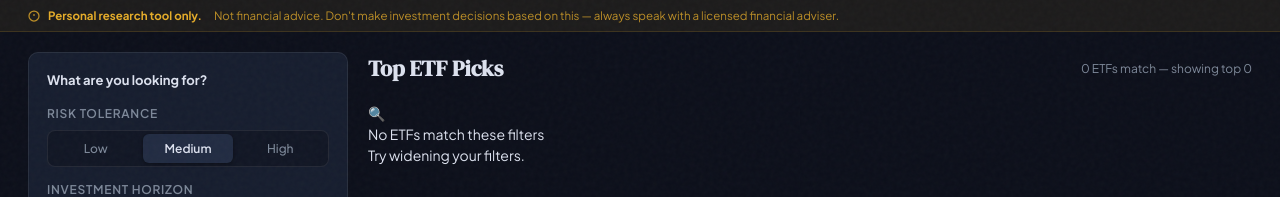
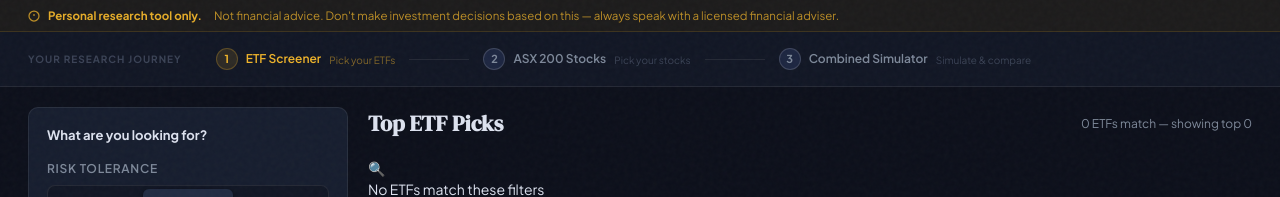
Before and after one commit to NC-droid/ASXResearchTool, a FastAPI app: page /etfs in a window 1280 px wide. Shown: the part 80-277 px from the top of the page. Run offline with FastAPI, Linux system fonts and the light colour scheme; data that the repository does not hold is empty; some libraries are stand-ins or nearby versions.

Commit message:
fix+feat: process journey banner, loading overlay, empty-state bug fix, scope fix

```diff
--- a/asx_portfolio/templates/etf_app.html
+++ b/asx_portfolio/templates/etf_app.html
@@ -315,16 +315,134 @@
       .results-title { font-size:18px !important; }
       .asx-logo-text { display:none; }
     }
+
+  /* ── Process journey banner ── */
+  .journey-banner {
+    background: var(--bg2);
+    border-bottom: 1px solid var(--border);
+    padding: 10px 28px;
+  }
+  .journey-inner {
+    max-width: 1400px; margin: 0 auto;
+    display: flex; align-items: center; gap: 20px;
+  }
+  .journey-label-outer {
+    font-size: 10px; font-weight: 700; text-transform: uppercase;
+    letter-spacing: 0.1em; color: var(--dim); white-space: nowrap;
+    flex-shrink: 0;
+  }
+  .journey-steps {
+    display: flex; align-items: center; gap: 0; flex: 1;
+  }
+  .journey-step {
+    display: flex; align-items: center; gap: 8px;
+    text-decoration: none; padding: 6px 14px; border-radius: 8px;
+    transition: background 0.18s; flex-shrink: 0;
+  }
+  .journey-step:hover { background: rgba(255,255,255,0.04); }
+  .journey-step .journey-num {
+    width: 22px; height: 22px; border-radius: 50%;
+    display: flex; align-items: center; justify-content: center;
+    font-size: 11px; font-weight: 700; flex-shrink: 0;
+    background: var(--card2); color: var(--muted);
+    border: 1px solid var(--border2);
+  }
+  .journey-step .journey-label {
+    font-size: 12px; font-weight: 600; color: var(--muted);
+    display: block; line-height: 1;
+  }
+  .journey-step .journey-sub {
+    font-size: 10px; color: var(--dim);
+    display: block; line-height: 1; margin-top: 2px;
+  }
+  .journey-step.active .journey-num {
+    background: var(--gold-dim); color: var(--gold);
+    border-color: var(--gold-glow);
+  }
+  .journey-step.active .journey-label { color: var(--gold); }
+  .journey-step.active .journey-sub { color: rgba(240,180,41,0.5); }
+  .journey-step.done .journey-num {
+    background: rgba(74,222,128,0.12); color: var(--green);
+    border-color: rgba(74,222,128,0.3);
+  }
+  .journey-step.done .journey-label { color: var(--green); }
+  .journey-step.done .journey-sub { color: rgba(74,222,128,0.4); }
+  .journey-connector {
+    flex: 1; height: 1px; background: var(--border); min-width: 16px; max-width: 60px;
+  }
+  .journey-connector.done { background: rgba(74,222,128,0.3); }
+  @media (max-width: 640px) {
+    .journey-banner { padding: 8px 12px; }
+    .journey-step .journey-sub { display: none; }
+    .journey-label-outer { display: none; }
+    .journey-step { padding: 5px 8px; gap: 5px; }
+    .journey-step .journey-label { font-size: 11px; }
+  }
+
+  /* ── Full-screen loading overlay ── */
+  .loading-overlay {
+    position: fixed; inset: 0; z-index: 8000;
+    background: rgba(12,15,26,0.85);
+    backdrop-filter: blur(4px);
+    display: flex; flex-direction: column;
+    align-items: center; justify-content: center;
+    gap: 20px;
+    opacity: 0; pointer-events: none;
+    transition: opacity 0.25s;
+  }
+  .loading-overlay.active {
+    opacity: 1; pointer-events: all;
+  }
+  .loading-spinner {
+    width: 48px; height: 48px; border-radius: 50%;
+    border: 3px solid var(--border2);
+    border-top-color: var(--gold);
+    animation: spin 0.8s linear infinite;
+  }
+  @keyframes spin { to { transform: rotate(360deg); } }
+  .loading-stage-text {
+    font-size: 14px; color: var(--text); font-weight: 500;
+    font-family: 'Plus Jakarta Sans', sans-serif;
+    text-align: center; max-width: 280px; line-height: 1.5;
+  }
+  .loading-stage-sub {
+    font-size: 11px; color: var(--muted); text-align: center;
+  }
+  .loading-progress-track {
+    width: 220px; height: 3px; background: var(--border2);
+    border-radius: 99px; overflow: hidden;
+  }
+  .loading-progress-fill {
+    height: 100%; width: 0%;
+    background: linear-gradient(90deg, var(--gold), var(--teal));
+    border-radius: 99px;
+    transition: width 0.4s ease;
+  }
+
+  /* ── Fix empty-state-card initial visibility ── */
+  .empty-state-card { display: none; }
+  .empty-state-card.visible { display: block; }
+
   </style>
 </head>
 <body>
 
   <!-- Nav -->
-<div class="loading-bar-wrap"><div class="loading-bar" id="loadingBar"></div></div>
 <div class="toast" id="globalToast">
   <div class="toast-icon">✓</div>
   <div class="toast-text"></div>
 </div>
+  <!-- Loading overlay -->
+  <div class="loading-overlay" id="loadingOverlay">
+    <div class="loading-spinner"></div>
+    <div>
+      <div class="loading-stage-text" id="loadingStageText">Loading…</div>
+      <div class="loading-stage-sub">Fetching live ETF data from Yahoo Finance…</div>
+    </div>
+    <div class="loading-progress-track">
+      <div class="loading-progress-fill" id="loadingProgressFill"></div>
+    </div>
+  </div>
   <header class="asx-nav">
     <div class="asx-nav-inner">
       <a href="/" class="asx-logo">
@@ -357,6 +475,31 @@
     <strong>Personal research tool only.</strong>&nbsp; Not financial advice. Don't make investment decisions based on this — always speak with a licensed financial adviser.
   </div>
 
+  <!-- Process Journey Banner -->
+  <div class="journey-banner">
+    <div class="journey-inner">
+      <div class="journey-label-outer">Your research journey</div>
+      <div class="journey-steps">
+    <a href="/etfs" class="journey-step active">
+      <span class="journey-num">1</span>
+      <span class="journey-label">ETF Screener</span>
+      <span class="journey-sub">Pick your ETFs</span>
+    </a>
+    <div class="journey-connector"></div>
+    <a href="/stocks" class="journey-step">
+      <span class="journey-num">2</span>
+      <span class="journey-label">ASX 200 Stocks</span>
+      <span class="journey-sub">Pick your stocks</span>
+    </a>
+    <div class="journey-connector"></div>
+    <a href="/combined" class="journey-step">
+      <span class="journey-num">3</span>
+      <span class="journey-label">Combined Simulator</span>
+      <span class="journey-sub">Simulate & compare</span>
+    </a>
+      </div>
+    </div>
+  </div>
   <div class="page-wrap">
 
     <!-- ── Sidebar ── -->
@@ -669,15 +812,10 @@
       : ["Scoring ETFs…", "Ranking by pillars…"];
     let stageIdx = 0;
     setStatus(stages[0], true);
-    startLoadingBar();
+    startLoadingBar(stages);
     if (inFlight) inFlight.abort();
     const ctrl = new AbortController();
     inFlight = ctrl;
-    const stageTimer = setInterval(() => {
-      stageIdx = (stageIdx + 1) % stages.length;
-      if (document.getElementById('status').className === 'stale')
-        document.getElementById('status').textContent = stages[stageIdx];
-    }, 1800);
     try {
       const r = await fetch("/api/screen", {
         method: "POST",
@@ -685,7 +823,6 @@
         body: JSON.stringify({ ...state, force_refresh: forceRefresh }),
         signal: ctrl.signal,
       });
-      clearInterval(stageTimer);
       if (!r.ok) throw new Error("HTTP " + r.status);
       const j = await r.json();
       renderResults(j);
@@ -693,7 +830,6 @@
       setFreshness(Date.now() - (j.elapsed_seconds || 0) * 1000);
       setStatus(`Updated · ${(j.elapsed_seconds ?? 0).toFixed(2)}s`, false);
     } catch(e) {
-      clearInterval(stageTimer);
       finishLoadingBar();
       if (e.name === "AbortError") return;
       setStatus("Error: " + e.message, false, true);
@@ -717,9 +853,11 @@
 
   // ── Render ────────────────────────────────────────────────────────────────
   let _etfCurrentPicks = [];
+  let _etfCandidateCount = 0;
 
   function renderResults(data) {
     _etfCurrentPicks = data.picks || [];
+    _etfCandidateCount = data.candidate_count || 0;
     document.getElementById("candidateCount").textContent = `${data.candidate_count} ETFs match — showing top ${data.picks.length}`;
     const empty = document.getElementById("picksEmpty");
     if (data.picks.length === 0) {
@@ -952,24 +1090,35 @@
   }
 
 
-  // ── 3. Loading stages ────────────────────────────────────────────────────
+
+  // ── Loading overlay (full-screen) ─────────────────────────────────────────
   let _loadingTimer = null;
-  function startLoadingBar() {
-    const bar = document.getElementById('loadingBar');
-    if (!bar) return;
-    bar.style.width = '10%';
-    let pct = 10;
+  function startLoadingBar(stages) {
+    const overlay = document.getElementById('loadingOverlay');
+    const stageText = document.getElementById('loadingStageText');
+    const fill = document.getElementById('loadingProgressFill');
+    if (!overlay) return;
+    overlay.classList.add('active');
+    fill.style.width = '8%';
+    let idx = 0;
+    if (stages && stages.length) stageText.textContent = stages[0];
+    let pct = 8;
     clearInterval(_loadingTimer);
     _loadingTimer = setInterval(() => {
-      if (pct < 85) { pct += (85 - pct) * 0.12; bar.style.width = pct + '%'; }
-    }, 300);
+      if (pct < 88) { pct += (88 - pct) * 0.1; fill.style.width = pct + '%'; }
+      if (stages && stages.length) {
+        idx = (idx + 1) % stages.length;
+        stageText.textContent = stages[idx];
+      }
+    }, 1400);
   }
   function finishLoadingBar() {
-    const bar = document.getElementById('loadingBar');
-    if (!bar) return;
     clearInterval(_loadingTimer);
-    bar.style.width = '100%';
-    setTimeout(() => { bar.style.width = '0%'; }, 500);
+    const overlay = document.getElementById('loadingOverlay');
+    const fill = document.getElementById('loadingProgressFill');
+    if (!overlay) return;
+    fill.style.width = '100%';
+    setTimeout(() => { overlay.classList.remove('active'); fill.style.width = '0%'; }, 400);
   }
 
   // ── Toast notifications ───────────────────────────────────────────────────
@@ -979,7 +1128,7 @@
     t.querySelector('.toast-icon').textContent = icon;
     t.querySelector('.toast-text').textContent = msg;
     t.classList.add('show');
-    setTimeout(() => t.classList.remove('show'), 3000);
+    setTimeout(() => t.classList.remove('show'), 3200);
   }
 
   // ── 2. Freshness updater ──────────────────────────────────────────────────
@@ -1006,6 +1155,7 @@
     }
   }
   setInterval(updateFreshnessDisplay, 30000);
+
 
   // ── 1. Scoring transparency toggle ───────────────────────────────────────
   function toggleScoreExplain(cardEl) {
```
